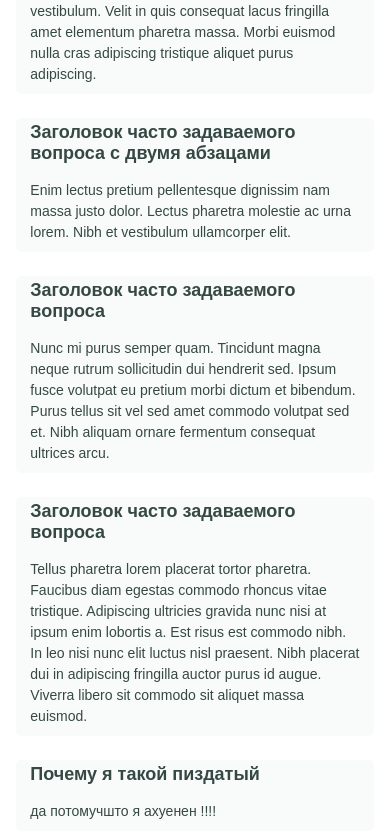
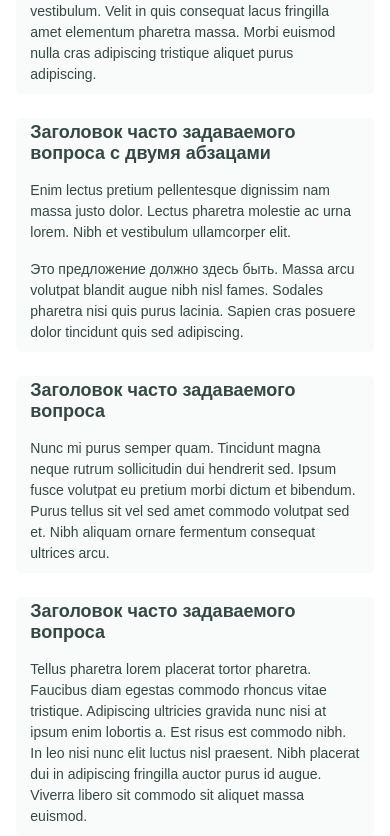
Before and after one commit to AntonTenS/Project-Clinic-React, a React app: page / in a window 390 px wide. Shown: the part 828-1664 px from the top of the page. Built offline with nearby package versions, Linux system fonts and the light colour scheme; the HTML template or start-up script is replaced by a standard one.

Commit message:
add json with many answer

```diff
--- a/src/components/faqitem.jsx
+++ b/src/components/faqitem.jsx
@@ -16,13 +16,17 @@ export function Faqitem({ object, index }) {
   };
   return (
     <div className={style.paddingX}>
-      <div className={style.block} key={index}>
+      <div className={style.block} key={index} onClick={Swith}>
         <div className={style.left}>
           <p className={style.question}>{get.faq.faqs[object].question}</p>
-          <p className={toggle ? style.answer : style.noanswer}>{get.faq.faqs[object].answer}</p>
+          {Object.keys(get.faq.faqs[object].answer).map((key, index) => (
+            <p key={index} className={toggle ? style.answer : style.noanswer}>
+              {get.faq.faqs[object].answer[key]}
+            </p>
+          ))}
         </div>
         <div className={style.right}>
-          <div className={style.plus} onClick={Swith}>
+          <div className={style.plus}>
             <span className={toggle ? style.novertical : style.vertical}></span>
             <span className={style.gorizontal}></span>
           </div>
--- a/src/components/faqitem.module.scss
+++ b/src/components/faqitem.module.scss
@@ -29,16 +29,16 @@
   display: flex;
   flex-direction: column;
   gap: 16px;
-  width: 94%;
+  width: 91%;
 }
 .right {
+  display: block;
 }
 .plus {
   position: relative;
   width: 24px;
   height: 24px;
   display: block;
-  animation: hideAnimation 1s forwards;
 }
 .vertical {
   height: 100%;
@@ -46,9 +46,18 @@
   background: var(--light-green);
   position: absolute;
   right: 11px;
+  display: block;
+  animation: hideAnimation 2s forwards;
+  opacity: 1;
 }
 .novertical {
-  display: none;
+  height: 100%;
+  width: 2px;
+  background: var(--light-green);
+  position: absolute;
+  right: 11px;
+  opacity: 1;
+  animation: nohideAnimation 2s forwards;
 }
 .gorizontal {
   width: 100%;
@@ -64,7 +73,7 @@
 }
 
 @media screen and (max-width: 710px) {
-  .plus {
+  .right {
     display: none;
   }
 
@@ -75,7 +84,7 @@
     line-height: 150%;
     color: #364844;
     display: block;
-    animation: hideAnimation 1s forwards;
+    animation: hideAnimation 300ms forwards;
   }
   .noanswer {
     font-family: var(--font-family);
@@ -84,7 +93,7 @@
     line-height: 150%;
     color: #364844;
     display: block;
-    animation: hideAnimation 1s forwards;
+    animation: hideAnimation 300ms forwards;
   }
   .question {
     font-family: var(--font-family);
@@ -112,15 +121,22 @@
 @keyframes hideAnimation {
   0% {
     opacity: 0;
+    display: none;
+  }
+  50% {
+    display: block;
   }
   100% {
     opacity: 1;
-    display: block;
   }
 }
 @keyframes nohideAnimation {
   0% {
     opacity: 1;
+    display: block;
+  }
+  50% {
+    opacity: 0;
   }
   100% {
     opacity: 0;
--- a/src/components/text.json
+++ b/src/components/text.json
@@ -21,23 +21,28 @@
     "faqs": {
       "ob1": {
         "question": "Заголовок часто задаваемого вопроса",
-        "answer": "Blandit et et ac non interdum odio tristique diam vestibulum. Velit in quis consequat lacus fringilla amet elementum pharetra massa. Morbi euismod nulla cras adipiscing tristique aliquet purus adipiscing. "
+        "answer": {
+          "1": "Blandit et et ac non interdum odio tristique diam vestibulum. Velit in quis consequat lacus fringilla amet elementum pharetra massa. Morbi euismod nulla cras adipiscing tristique aliquet purus adipiscing. "
+        }
       },
       "ob2": {
         "question": "Заголовок часто задаваемого вопроса с двумя абзацами",
-        "answer": "Enim lectus pretium pellentesque dignissim nam massa justo dolor. Lectus pharetra molestie ac urna lorem. Nibh et vestibulum ullamcorper elit."
+        "answer": {
+          "1": "Enim lectus pretium pellentesque dignissim nam massa justo dolor. Lectus pharetra molestie ac urna lorem. Nibh et vestibulum ullamcorper elit.",
+          "2": "Это предложение должно здесь быть. Massa arcu volutpat blandit augue nibh nisl fames. Sodales pharetra nisi quis purus lacinia. Sapien cras posuere dolor tincidunt quis sed adipiscing."
+        }
       },
       "ob3": {
         "question": "Заголовок часто задаваемого вопроса",
-        "answer": "Nunc mi purus semper quam. Tincidunt magna neque rutrum sollicitudin dui hendrerit sed. Ipsum fusce volutpat eu pretium morbi dictum et bibendum. Purus tellus sit vel sed amet commodo volutpat sed et. Nibh aliquam ornare fermentum consequat ultrices arcu. "
+        "answer": {
+          "1": "Nunc mi purus semper quam. Tincidunt magna neque rutrum sollicitudin dui hendrerit sed. Ipsum fusce volutpat eu pretium morbi dictum et bibendum. Purus tellus sit vel sed amet commodo volutpat sed et. Nibh aliquam ornare fermentum consequat ultrices arcu. "
+        }
       },
       "ob4": {
         "question": "Заголовок часто задаваемого вопроса",
-        "answer": "Tellus pharetra lorem placerat tortor pharetra. Faucibus diam egestas commodo rhoncus vitae tristique. Adipiscing ultricies gravida nunc nisi at ipsum enim lobortis a. Est risus est commodo nibh. In leo nisi nunc elit luctus nisl praesent. Nibh placerat dui in adipiscing fringilla auctor purus id augue. Viverra libero sit commodo sit aliquet massa euismod. "
-      },
-      "ob5": {
-        "question": "Почему  я такой пиздатый",
-        "answer": "да потомучшто я ахуенен !!!!"
+        "answer": {
+          "1": "Tellus pharetra lorem placerat tortor pharetra. Faucibus diam egestas commodo rhoncus vitae tristique. Adipiscing ultricies gravida nunc nisi at ipsum enim lobortis a. Est risus est commodo nibh. In leo nisi nunc elit luctus nisl praesent. Nibh placerat dui in adipiscing fringilla auctor purus id augue. Viverra libero sit commodo sit aliquet massa euismod. "
+        }
       }
     }
   }
```
